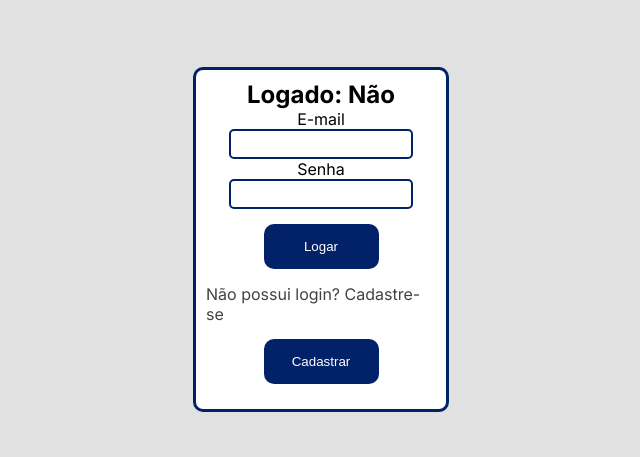
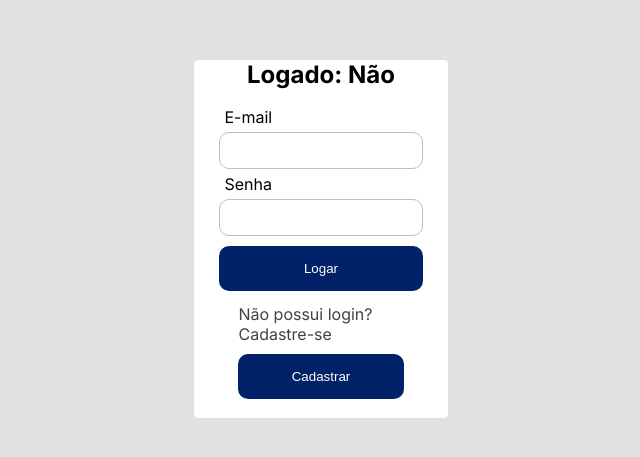
Before and after one commit to erickzz/crud-firebase-next, a Next.js app: page / in a window 1280 px wide. Shown: the part 161-618 px from the top of the page, without its empty margins (319-959 px from the left). Built offline with nearby package versions, Linux system fonts and the light colour scheme; no server answers.

Commit message:
estilos meeh e verificação login

```diff
--- a/src/app/layout.tsx
+++ b/src/app/layout.tsx
@@ -1,6 +1,6 @@
 'use client';
 
-import { AuthContextProvider } from '@/context/auth-context';
+import { AuthContextProvider } from './context/auth-context';
 import './globals.css';
 import { Inter } from 'next/font/google';
 import { useRouter } from 'next/navigation';
--- a/src/app/login.css
+++ b/src/app/login.css
@@ -7,15 +7,14 @@ body {
 
 .containerLogin {
   width: 20%;
-  height: auto;
+  height: 45vh;
   display: flex;
-  justify-content: space-between;
+  justify-content: space-around;
   align-items: center;
   flex-direction: column;
   background-color: #fff;
-  border: 3px solid rgb(1, 34, 105);
-  border-radius: 10px;
-  padding: 10px;
+  border: 1px solid #e1e1e1;
+  border-radius: 5px;
 }
 
 .containerLogin p {
@@ -23,24 +22,39 @@ body {
 }
 
 .formLogin {
-  width: 100%;
+  width: 80%;
   min-height: 60%;
+  height: auto;
   display: flex;
   flex-direction: column;
-  text-align: center;
-  align-items: center;
-  justify-content: end;
+  align-items: left;
+  justify-content: center;
 }
 
 .formLogin input {
-  border: 2px solid rgb(1, 34, 105);
-  border-radius: 5px;
-  font-size: 1.4rem;
-  width: 80%;
+  padding: 10px;
+  width: 100%;
+  border-radius: 10px;
+  border: 1px solid #bebebe;
+}
+
+.formLogin label {
+  margin: 5px;
 }
 
 .button {
-  margin: 15px;
+  margin-top: 10px;
+  background-color: rgb(1, 34, 105);
+  color: #fff;
+  padding: 15px;
+  border: none;
+  border-radius: 10px;
+  width: 100%;
+  cursor: pointer;
+}
+
+.buttonDeslogar {
+  margin-top: 10px;
   background-color: rgb(1, 34, 105);
   color: #fff;
   padding: 15px;
@@ -51,10 +65,10 @@ body {
 }
 
 .loginCadastro {
-  width: 100%;
-  height: auto;
+  width: 65%;
+  height: 40%;
   display: flex;
   align-items: center;
   flex-direction: column;
-  justify-content: center;
+  justify-content: start;
 }
--- a/src/app/page.tsx
+++ b/src/app/page.tsx
@@ -1,30 +1,42 @@
 'use client';
 
-import { useState } from 'react';
+import { useState, useContext } from 'react';
 import './login.css';
 import logar from '@/app/firebase/auth/logar';
+import logout from '@/app/firebase/auth/logout';
 import { useRouter } from 'next/navigation';
+import AuthContext from './context/auth-context';
 
 const Login = () => {
   const router = useRouter();
+
+  const ctx = useContext(AuthContext);
 
   const [email, setEmail] = useState<string>('');
   const [senha, setSenha] = useState<string>('');
 
   const formSubmitHandler = (e: React.FormEvent) => {
+    console.log(ctx.isLogged);
     e.preventDefault();
     logar(email, senha);
-    router.push('/');
+    setEmail('');
+    setSenha('');
   };
 
   return (
     <div className="containerLogin">
-      <h2>Logado: Não</h2>
+      <h2>Logado: {ctx.isLogged ? 'Sim' : 'Não'}</h2>
+      {ctx.isLogged && (
+        <button className="buttonDeslogar" onClick={logout}>
+          Deslogar
+        </button>
+      )}
       <form onSubmit={formSubmitHandler} className="formLogin">
         <label htmlFor="email">E-mail</label>
         <input
           id="email"
           type="email"
+          value={email}
           onChange={(e: React.ChangeEvent<HTMLInputElement>) =>
             setEmail(e.target.value)
           }
@@ -33,6 +45,7 @@ const Login = () => {
         <input
           id="senha"
           type="password"
+          value={senha}
           onChange={(e: React.ChangeEvent<HTMLInputElement>) =>
             setSenha(e.target.value)
           }
```
Also changed, not shown: src/app/context/auth-context.tsx (renamed from src/context/auth-context.tsx).
